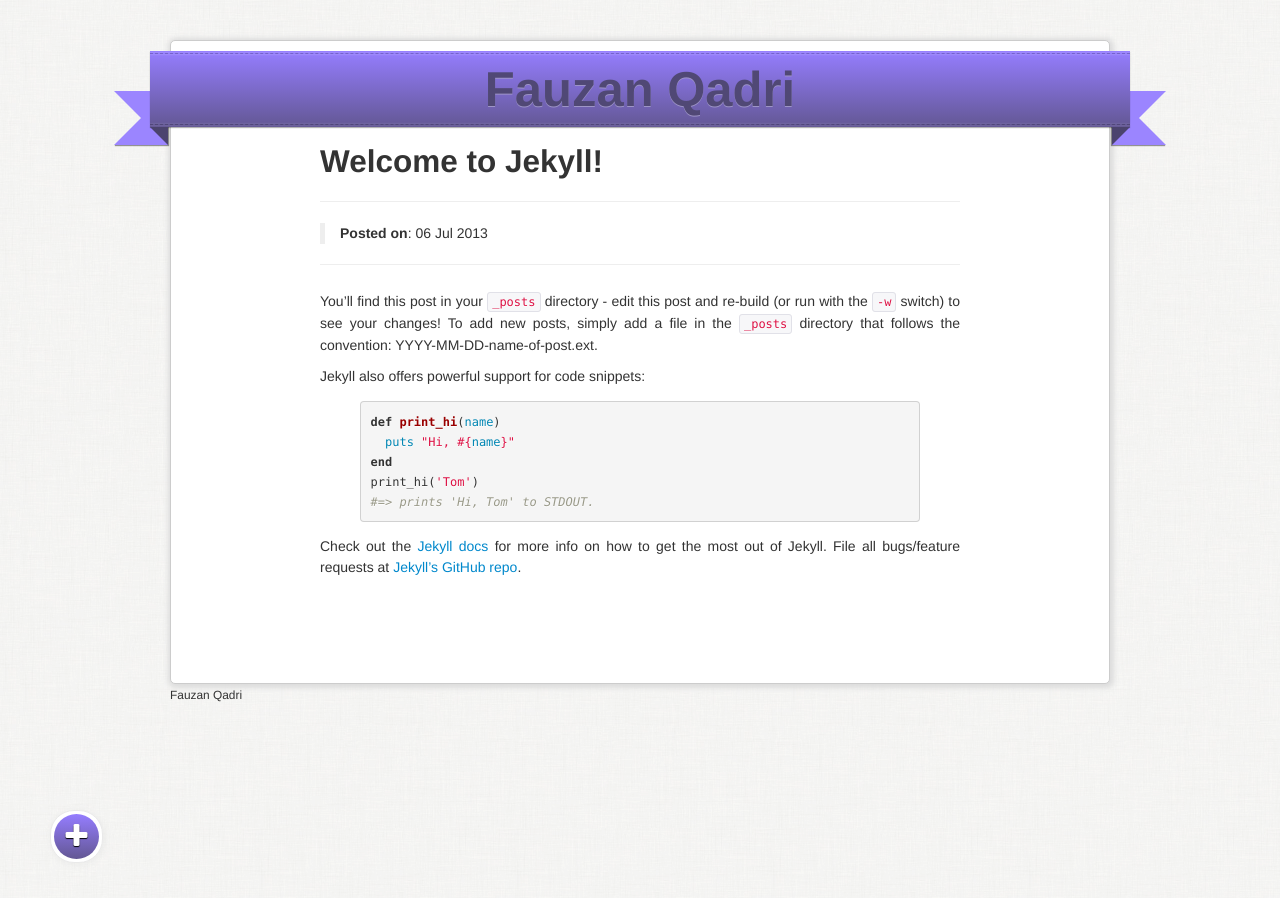
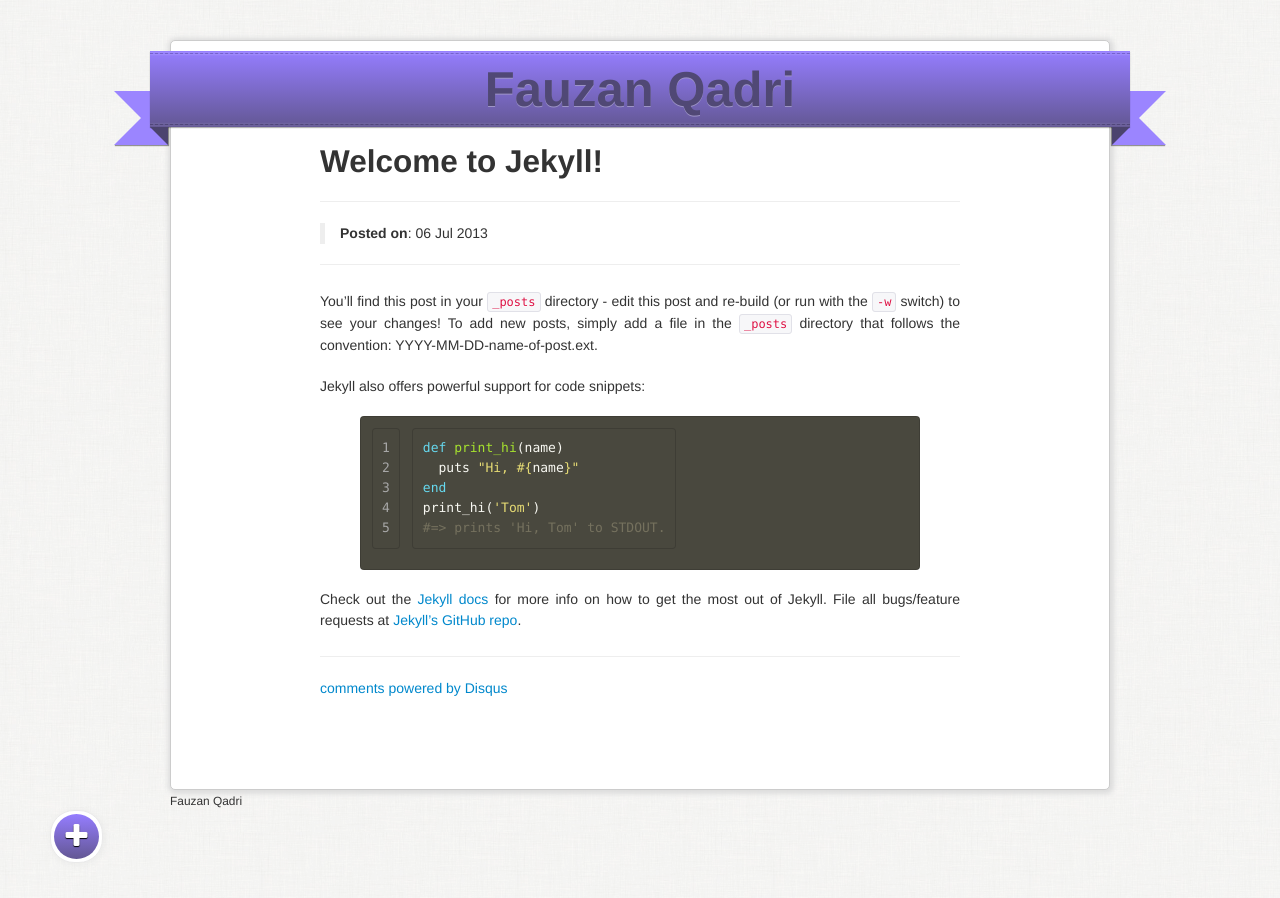
Before and after one commit to fauzanqadri/fauzanqadri.github.io, a Jekyll site: the page built from _posts/2013-07-06-welcome-to-jekyll.markdown, in a window 1280 px wide. Built offline with Jekyll 4.4.1, drawn with Linux system fonts in a browser that asks for light colours; comment, search, counter and statistics services are not loaded.

Commit message:
monokai theme for highlight and using dupal

```diff
--- a/_layouts/default.html
+++ b/_layouts/default.html
@@ -3,7 +3,7 @@
     <head>
         <meta charset="utf-8">
         <title>{{ page.title }}</title>
-        <link rel="stylesheet" href="/css/syntax.css">
+
 		<link rel="stylesheet" href="/css/bootstrap.min.css" media="all">
 		<link rel="stylesheet" href="/css/font-awesome.min.css" media="all">
         <!--[if IE 7]>
@@ -14,6 +14,7 @@
         <link rel="stylesheet" media="all" href="/css/path-menu-ojankill-keyframes.css">
 		<link rel="stylesheet" href="/css/ribon.css" media="all">
 		<link rel="stylesheet" href="/css/main.css" media="all">
+		<link rel="stylesheet" href="/css/monokai.css">
     </head>
     <body>
 		<div class="container">
--- a/_layouts/post.html
+++ b/_layouts/post.html
@@ -11,4 +11,22 @@
 	<div class="the-post">
 		{{ content }}
 	</div>
+	{% if page.comments %}
+	<hr/>
+    <div id="disqus_thread"></div>
+    <script type="text/javascript">
+        /* * * CONFIGURATION VARIABLES: EDIT BEFORE PASTING INTO YOUR WEBPAGE * * */
+        var disqus_shortname = 'fauzanqadri'; // required: replace example with your forum shortname
+
+        /* * * DON'T EDIT BELOW THIS LINE * * */
+        (function() {
+            var dsq = document.createElement('script'); dsq.type = 'text/javascript'; dsq.async = true;
+            dsq.src = '//' + disqus_shortname + '.disqus.com/embed.js';
+            (document.getElementsByTagName('head')[0] || document.getElementsByTagName('body')[0]).appendChild(dsq);
+        })();
+    </script>
+    <noscript>Please enable JavaScript to view the <a href="http://disqus.com/?ref_noscript">comments powered by Disqus.</a></noscript>
+    <a href="http://disqus.com" class="dsq-brlink">comments powered by <span class="logo-disqus">Disqus</span></a>
+
+	{% endif %}
 </div>
--- a/_posts/2013-07-06-welcome-to-jekyll.markdown
+++ b/_posts/2013-07-06-welcome-to-jekyll.markdown
@@ -10,7 +11,7 @@
 
 Jekyll also offers powerful support for code snippets:
 
-{% highlight ruby %}
+{% highlight ruby linenos %}
 def print_hi(name)
   puts "Hi, #{name}"
 end
--- a/css/main.css
+++ b/css/main.css
@@ -3,6 +3,10 @@
 	padding: 20px;
 	background-image: url(/img/background.png);
 	font: 300 14px/21px "Helvetica Neue", "Helvetica", Arial, sans-serif;
+}
+.container {
+	width: 940px;
+	margin: 0 auto;
 }
 .inner {
 /*				padding: 10px;*/
@@ -45,7 +49,7 @@
 	padding-bottom: 5px;
 	text-shadow: 0px 1px 1px rgba(255, 255, 255, 1);
 }
-.the-post{
+.the-post p{
 	display: block;
 	text-align: justify;
 	padding-top: 5px;
--- /dev/null
+++ b/css/monokai.css
@@ -0,0 +1,140 @@
+.highlight {
+}
+.highlight pre {
+	display: block;
+	padding: 9.5px;
+	margin: 0 0 10px;
+	font-size: 13px;
+	line-height: 20px;
+	word-break: break-all;
+	word-wrap: break-word;
+	white-space: pre;
+	white-space: pre-wrap;
+	background-color: #49483e;
+	border: 1px solid #ccc;
+	border: 1px solid rgba(0,0,0,0.15);
+	-webkit-border-radius: 4px;
+	-moz-border-radius: 4px;
+	border-radius: 4px;
+ }
+  .highlight .c {
+    color: #75715e; }
+  .highlight .err {
+    color: #960050;
+    background-color: #1e0010; }
+  .highlight .k {
+    color: #66d9ef; }
+  .highlight .l {
+    color: #ae81ff; }
+  .highlight .n {
+    color: #f8f8f2; }
+  .highlight .o {
+    color: #f92672; }
+  .highlight .p {
+    color: #f8f8f2; }
+  .highlight .cm {
+    color: #75715e; }
+  .highlight .cp {
+    color: #75715e; }
+  .highlight .c1 {
+    color: #75715e; }
+  .highlight .cs {
+    color: #75715e; }
+  .highlight .ge {
+    font-style: italic; }
+  .highlight .gs {
+    font-weight: bold; }
+  .highlight .kc {
+    color: #66d9ef; }
+  .highlight .kd {
+    color: #66d9ef; }
+  .highlight .kn {
+    color: #f92672; }
+  .highlight .kp {
+    color: #66d9ef; }
+  .highlight .kr {
+    color: #66d9ef; }
+  .highlight .kt {
+    color: #66d9ef; }
+  .highlight .ld {
+    color: #e6db74; }
+  .highlight .m {
+    color: #ae81ff; }
+  .highlight .s {
+    color: #e6db74; }
+  .highlight .na {
+    color: #a6e22e; }
+  .highlight .nb {
+    color: #f8f8f2; }
+  .highlight .nc {
+    color: #a6e22e; }
+  .highlight .no {
+    color: #66d9ef; }
+  .highlight .nd {
+    color: #a6e22e; }
+  .highlight .ni {
+    color: #f8f8f2; }
+  .highlight .ne {
+    color: #a6e22e; }
+  .highlight .nf {
+    color: #a6e22e; }
+  .highlight .nl {
+    color: #f8f8f2; }
+  .highlight .nn {
+    color: #f8f8f2; }
+  .highlight .nx {
+    color: #a6e22e; }
+  .highlight .py {
+    color: #f8f8f2; }
+  .highlight .nt {
+    color: #f92672; }
+  .highlight .nv {
+    color: #f8f8f2; }
+  .highlight .ow {
+    color: #f92672; }
+  .highlight .w {
+    color: #f8f8f2; }
+  .highlight .mf {
+    color: #ae81ff; }
+  .highlight .mh {
+    color: #ae81ff; }
+  .highlight .mi {
+    color: #ae81ff; }
+  .highlight .mo {
+    color: #ae81ff; }
+  .highlight .sb {
+    color: #e6db74; }
+  .highlight .sc {
+    color: #e6db74; }
+  .highlight .sd {
+    color: #e6db74; }
+  .highlight .s2 {
+    color: #e6db74; }
+  .highlight .se {
+    color: #ae81ff; }
+  .highlight .sh {
+    color: #e6db74; }
+  .highlight .si {
+    color: #e6db74; }
+  .highlight .sx {
+    color: #e6db74; }
+  .highlight .sr {
+    color: #e6db74; }
+  .highlight .s1 {
+    color: #e6db74; }
+  .highlight .ss {
+    color: #e6db74; }
+  .highlight .bp {
+    color: #f8f8f2; }
+  .highlight .vc {
+    color: #f8f8f2; }
+  .highlight .vg {
+    color: #f8f8f2; }
+  .highlight .vi {
+    color: #f8f8f2; }
+  .highlight .il {
+    color: #ae81ff; }
+  .highlight .lineno {
+	  margin-right: 10px;
+	color: #A7A7A7;
+  }
--- a/css/syntax.css
+++ b/css/syntax.css
@@ -1,4 +1,5 @@
 .highlight  { background: #ffffff; }
+.highlight  pre{ background: #ffffff; }
 .highlight .c { color: #999988; font-style: italic } /* Comment */
 .highlight .err { color: #a61717; background-color: #e3d2d2 } /* Error */
 .highlight .k { font-weight: bold } /* Keyword */
@@ -58,3 +59,4 @@
 .highlight .vg { color: #008080 } /* Name.Variable.Global */
 .highlight .vi { color: #008080 } /* Name.Variable.Instance */
 .highlight .il { color: #009999 } /* Literal.Number.Integer.Long */
+.highlight .lineno {margin-right: 10px;}
```
Also changed, not shown: other parts of _posts/2013-07-06-welcome-to-jekyll.markdown (+1 -0 lines).
